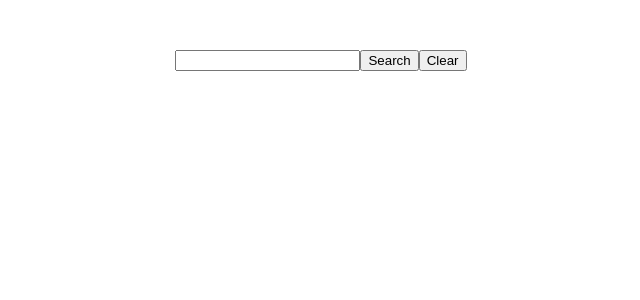
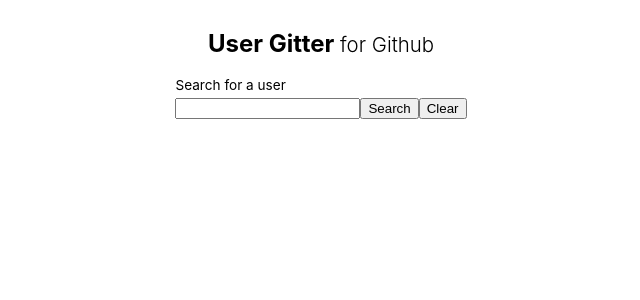
Before and after one commit to zombico/user-gitter, a React (Create React App) app in the folder client-app/: page / in a window 1280 px wide. Shown: the top 300 px of the page, without its empty margins (319-959 px from the left). Built offline with nearby package versions, Linux system fonts and the light colour scheme.

Commit message:
feat: label and titles

```diff
--- a/client-app/public/index.html
+++ b/client-app/public/index.html
@@ -6,7 +6,7 @@
     <meta name="viewport" content="width=device-width, initial-scale=1" />
     <meta name="theme-color" content="#000000" />
     <meta
-      name="Github User Gitter"
+      name="User Gitter for Github"
       content="For your review"
     />
     <link rel="apple-touch-icon" href="%PUBLIC_URL%/logo192.png" />
@@ -24,7 +24,7 @@
       work correctly both with client-side routing and a non-root public URL.
       Learn how to configure a non-root public URL by running `npm run build`.
     -->
-    <title>Github User Gitter</title>
+    <title>User Gitter for Github</title>
   </head>
   <body>
     <noscript>You need to enable JavaScript to run this app.</noscript>
--- a/client-app/src/App.css
+++ b/client-app/src/App.css
@@ -3,3 +3,13 @@
 .flex {
   display: flex;
 }
+.column {
+  flex-direction: column;
+}
+
+.align-center {
+  align-items: center;
+}
+.align-end {
+  align-items: flex-end;
+}
--- a/client-app/src/components/ResultsView.js
+++ b/client-app/src/components/ResultsView.js
@@ -1,6 +1,12 @@
 function ResultsView({data}) {
   const view = data.map(e =>
-      <div>{e.login}</div>
+      <div className="user-row">
+        <div className="flex align-center">
+        <img className="user-avatar" src={e.avatar_url} />
+        <h4 className="user-name">{e.login}</h4>
+        </div>
+        <a className="link-profile" href={e.html_url} target="blank">View Profile</a>
+      </div>
     )
   return (
     <section className="search-results-container">{view}</section>
--- a/client-app/src/components/UserSearch.css
+++ b/client-app/src/components/UserSearch.css
@@ -1,8 +1,10 @@
 .search-bar-container {
-  height: 15vh;
+  height: 20vh;
   display: flex;
+  flex-direction: column;
   justify-content: center;
   align-items: center;
+  /* border-bottom: 1px solid darkslategray; */
 }
 .search-bar {
 
@@ -10,8 +12,34 @@
 .search-results-container {
   max-height: 60vh;
   overflow: auto;
-  padding: 0 0 0 30vw;
+  /* padding: 0 0 0 27vw; */
+  border-top: 1px solid darkslategray;
+  border-bottom: 1px solid darkslategray;
+  display: flex;
+  flex-direction: column;
+  align-items: center;
 
+}
+.user-row {
+  display: flex;
+  justify-content: space-between;
+  align-items: center;
+  max-width: 45vw;
+  width: 100%;
+  cursor: pointer;
+  padding: 10px 20px;
+}
+.user-row:hover {
+  background: whitesmoke;
+}
+.user-avatar {
+  height: 50px;
+  width: 50px;
+  border-radius: 50%;
+}
+.user-name {
+  padding-left: 10px;
+  font-weight: 400;
 }
 .page-control {
   height: 100%;
@@ -19,6 +47,7 @@
   flex-direction: column;
   justify-content: center;
   align-items: center;
+  /* border-top: 1px solid darkslategray; */
 }
 .pages-container {
   display: flex;
@@ -32,3 +61,17 @@
 .page.page-active {
   border-bottom: 1px solid black;
 }
+
+.subtitle {
+  font-weight: 300;
+  font-size: .85em;
+}
+
+.link-profile {
+  font-weight: 300;
+}
+
+label {
+  font-size: .85em;
+  padding-bottom: 5px;
+}
--- a/client-app/src/pages/UserSearch.js
+++ b/client-app/src/pages/UserSearch.js
@@ -42,18 +42,25 @@
   }
 
   const IS_MULTIPAGE = resultsFound > 30
+  const HAS_RESULTS = resultsFound > 1
+  const NO_RESULTS = resultsFound === 0
 
   return(
     <>
     <section className="search-bar-container">
-      <form>
-        <div className="search-bar">
+    <h1>User Gitter <span className="subtitle">for Github</span></h1>
+      <form className="flex">
+
+          <div className="flex column">
+            <label for="search-bar">Search for a user</label>
             <input
+              id="search-bar"
               type="text"
               onChange={e => setSearchTerm(e.target.value)}
               value={searchTerm}
             />
-
+          </div>
+          <div className="flex align-end">
             <button
               onClick={e => getFreshData(e)}
               type="submit"
@@ -65,11 +72,18 @@
             >
               Clear
             </button>
-          {resultsFound && <p style={{textAlign: 'center'}}>{resultsFound} results found.</p>}
           </div>
-        </form>
 
 
+      </form>
+      <p style={{textAlign: 'center'}}>
+          {HAS_RESULTS &&
+           `${resultsFound} results found.`
+          }
+          {NO_RESULTS &&
+           `No results found.`
+          }
+          </p>
     </section>
     {
         resultsView &&
```
Lines whose indentation alone changed are shown as unchanged.
